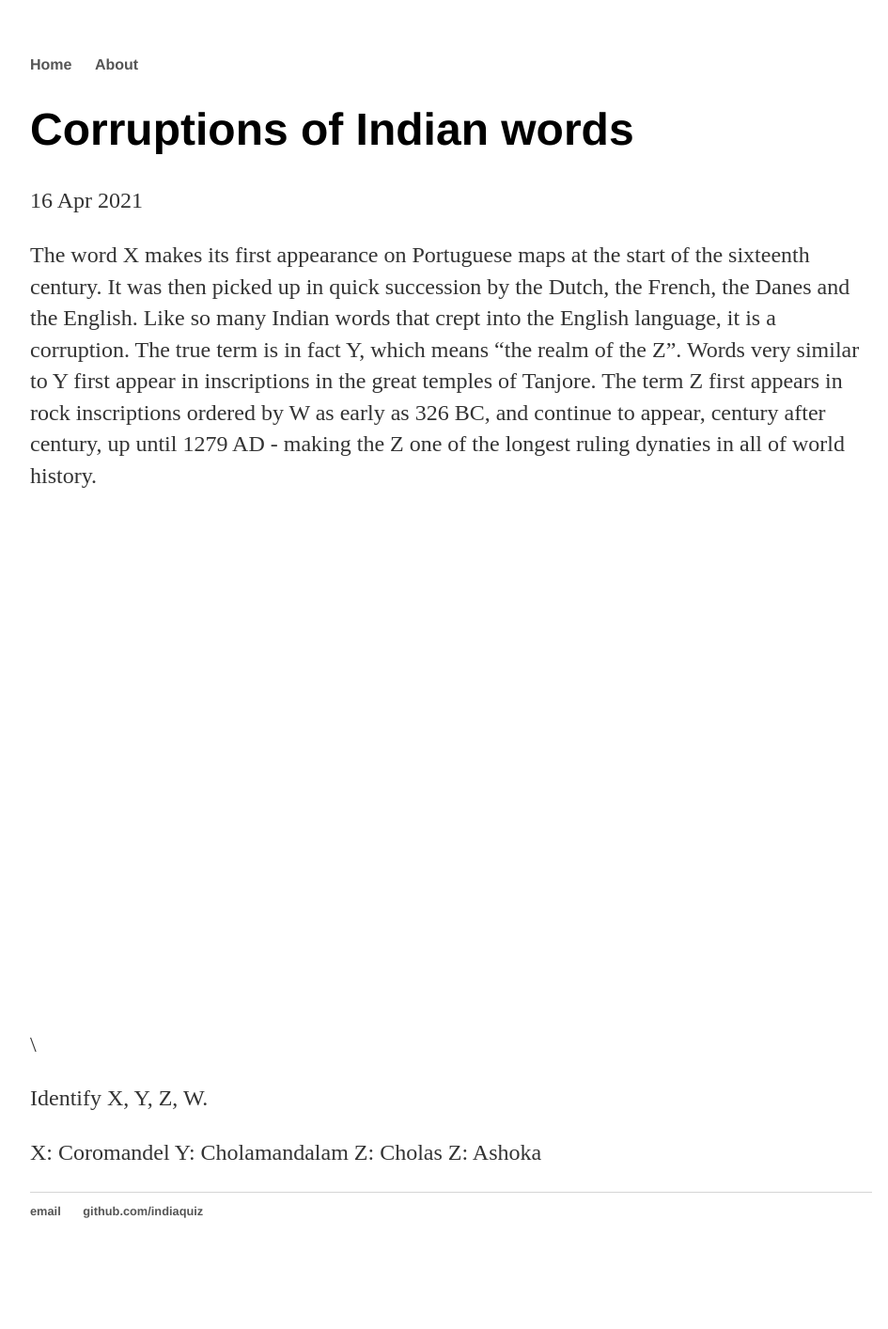
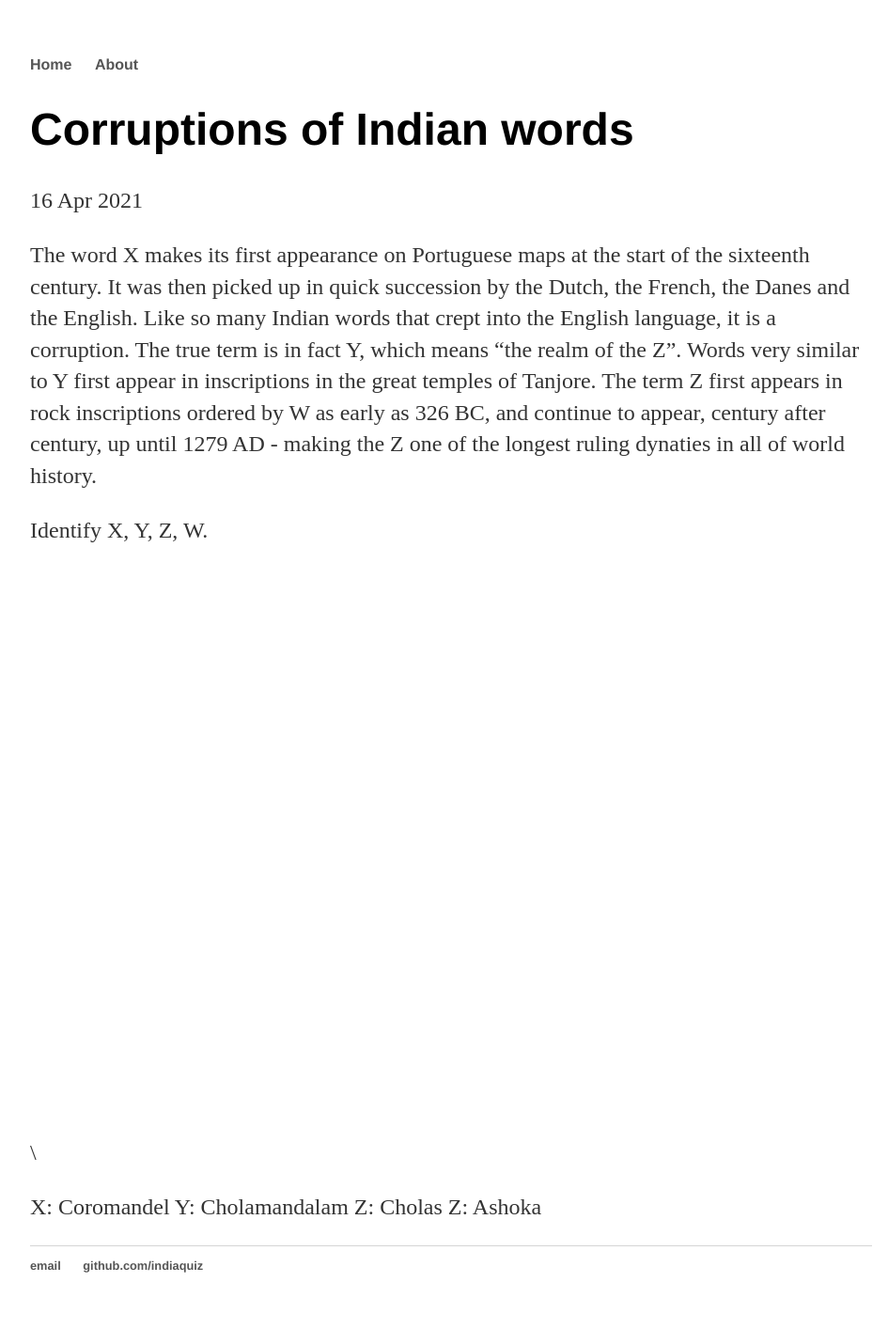
Before and after one commit to indiaquiz/indiaquiz.github.io, a Jekyll site: the page built from _posts/2021-04-16-indian-word-corruption.md, in a window 1280 px wide. Shown: the whole page at 94% size, without its empty margins (160-1105 px from the left). Built offline with Jekyll 4.4.1, drawn with Linux system fonts in a browser that asks for light colours; before the commit the page ends 1356 px from its top, so only the background shows below that; part of the change alters nothing that is shown.

```diff
--- a/_posts/2021-04-16-indian-word-corruption.md
+++ b/_posts/2021-04-16-indian-word-corruption.md
@@ -5,6 +5,10 @@ date: 2021-04-16
 ---
 
 The word X makes its first appearance on Portuguese maps at the start of the sixteenth century. It was then picked up in quick succession by the Dutch, the French, the Danes and the English. Like so many Indian words that crept into the English language, it is a corruption. The true term is in fact Y, which means "the realm of the Z". Words very similar to Y first appear in inscriptions in the great temples of Tanjore. The term Z first appears in rock inscriptions ordered by W as early as 326 BC, and continue to appear, century after century, up until 1279 AD - making the Z one of the longest ruling dynaties in all of world history.
+
+Identify X, Y, Z, W.
+
+
 \
 \
 \
@@ -25,34 +29,6 @@ The word X makes its first appearance on Portuguese maps at the start of the six
 \
 \
 
-Identify X, Y, Z, W.
-
-
-
-
-
-
-
-
-
-
-
-
-
-
-
-
-
-
-
-
-
-
-
-
-
-
-
 
 X: Coromandel
 Y: Cholamandalam
```
